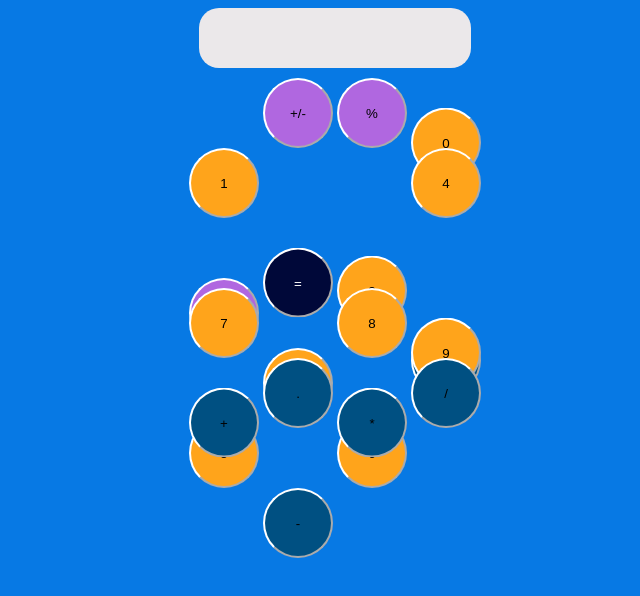
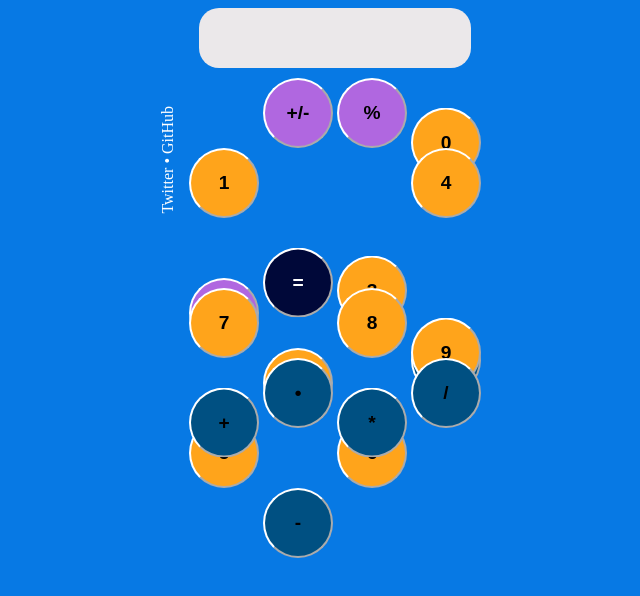
Before and after one commit to rmiri/caulculator, a website built with Parcel: page src/index.html in a window 1280 px wide. Shown: the whole page, without its empty margins (313-953 px from the left). Built offline with nearby package versions, Linux system fonts and the light colour scheme.

Commit message:
twitter and github links added

```diff
--- a/src/index.html
+++ b/src/index.html
@@ -1,13 +1,16 @@
 <!DOCTYPE html>
 <html lang="en">
 <head>
-  <title>A JavaScript project</title>
+  <title>Annoying Calculator</title>
   <link rel="stylesheet" href="style.css">
   <meta name="viewport" content="width=device-width, initial-scale=1">
+  <link rel="icon" src="./Ellipse 1.png">
 </head>
 <body class="element">
-  <div >
-    <div id="visor" class="visor"></div>
+  <div class="calculator">
+    <div id="visor" class="visor">
+
+    </div>
     <div class="numbers">
       <div class="firstRow">
         <button id="clear" onclick="clearVisor()" class="ball ball3 clear">C</button>
@@ -35,16 +38,12 @@
       </div>
       <div>
         <button id="+" onclick="onClick(id)" class="ball ball2 symbol">+</button>
-        <button id="." onclick="onClick(id)" class="ball symbol">.</button>
+        <button id="." onclick="onClick(id)" class="ball symbol">•</button>
         <button id="*" onclick="onClick(id)" class="ball ball2 symbol">*</button>
         <button id="/" onclick="onClick(id)" class="ball symbol">/</button>
       </div>
-      <div>
-      </div>
-      <div>
-      </div>
-  </div>
-
+     </div>
+  <div class="findme"><a href='https://twitter.com/rmiriuk'>Twitter</a>  •  <a href='https://github.com/rmiri/caulculator'>GitHub</a></div>
   <script src="main.js"></script>
 </body>
 </html>
--- a/src/style.css
+++ b/src/style.css
@@ -2,6 +2,28 @@
 body {
   display: flex;
   justify-content: center;
+  height: 100%;
+}
+
+.findme {
+  text-align: end;
+  margin-top: 0;
+  /* background-color: teal; */
+  transform-origin: 0 0;
+  transform: rotate(-90deg);
+  margin-left: -30px;
+  color: white;
+}
+.findme a {
+  text-decoration: none;
+  /* color: inherit;
+  cursor: auto; */
+  color: white;
+}
+.numbers button {
+  font-size: larger;
+  font-weight: bolder;
+
 }
 
 .visor {
```
Also changed, not shown: src/Ellipse 1.png (added).
